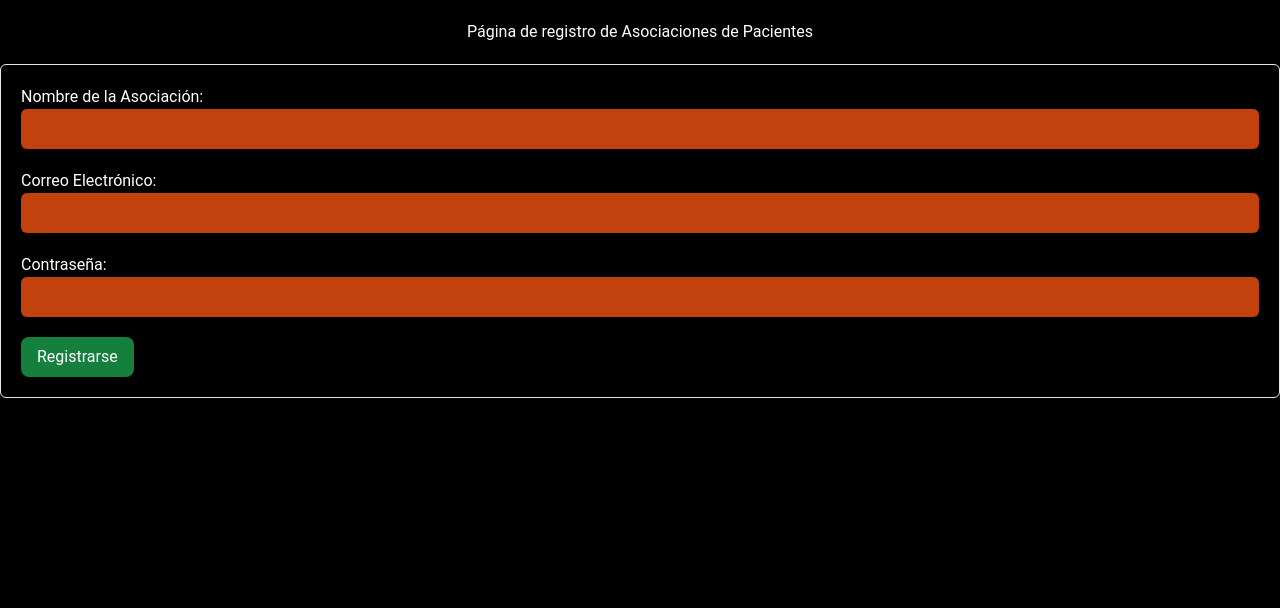
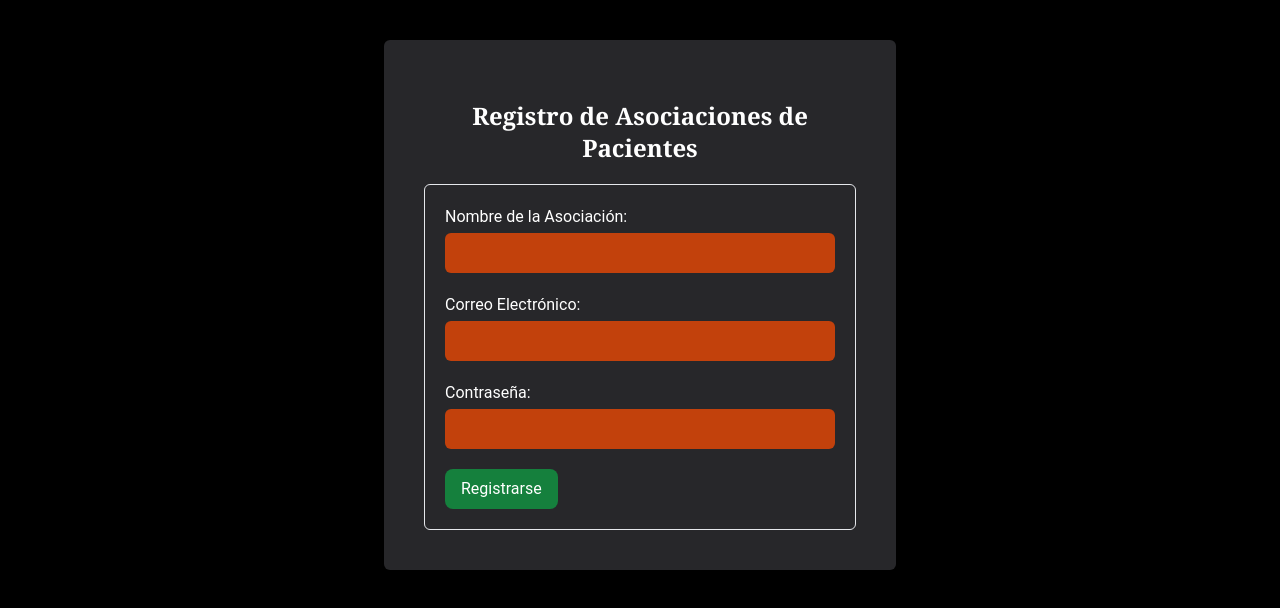
Before and after one commit to ferronmol/asopac, a React (Vite) app in the folder client/: page /association/register in a window 1280 px wide. Shown: the top 608 px of the page. Built offline with nearby package versions, Linux system fonts and the light colour scheme.

Commit message:
register associations page ready

```diff
--- a/client/package.json
+++ b/client/package.json
@@ -10,6 +10,7 @@
     "preview": "vite preview"
   },
   "dependencies": {
+    "axios": "^1.6.8",
     "react": "^18.2.0",
     "react-dom": "^18.2.0",
     "react-hook-form": "^7.51.3",
--- /dev/null
+++ b/client/src/api/auth.js
@@ -0,0 +1,13 @@
+import axios from "axios";
+
+const API = axios.create({ baseURL: "http://localhost:9000/v1" });
+
+export const registerRequest = async (asociacion) => {
+  try {
+    const response = await API.post("/register", asociacion);
+    console.log(response);
+    return response;
+  } catch (error) {
+    console.log(error);
+  }
+};
--- a/client/src/pages/RegisterPage.jsx
+++ b/client/src/pages/RegisterPage.jsx
@@ -1,17 +1,34 @@
 import { useForm } from "react-hook-form";
+import { useState } from "react";
+import { registerRequest } from "../api/auth";
 
 function RegisterPage() {
   const { register, handleSubmit } = useForm();
+  const [successMessage, setSuccessMessage] = useState("");
+
   const onSubmit = async (data) => {
-    console.log(data);
+    console.log("Datos del formulario: ", data);
+    try {
+      const res = await registerRequest(data);
+      console.log("Respuesta del servidor: ", res);
+      setSuccessMessage(res.data.message);
+    } catch (error) {
+      console.log("Error del servidor: ", error);
+    }
   };
+
   return (
-    <div>
-      <h1 className="text-center mt-5">
-        Página de registro de Asociaciones de Pacientes
+    <div className="bg-zinc-800 max-w-lg p-10 rounded-md mx-auto mt-10">
+      <h1 className="text-center mt-5 font-serif text-2xl font-bold">
+        Registro de Asociaciones de Pacientes
       </h1>
+      {successMessage && (
+        <div className="alert alert-success mt-5" role="alert">
+          {successMessage}
+        </div>
+      )}
       <form
-        onSubmit={handleSubmit(onSubmit)}
+        onSubmit={handleSubmit(onSubmit)} // Llama a la función onSubmit
         className="container mt-5 w-50 mx-auto border p-5 rounded-md"
       >
         <div className="mb-5">
@@ -20,7 +37,7 @@ function RegisterPage() {
           </label>
           <input
             type="text"
-            className="w-full bg-orange-700 text-white, px-4 py-2 rounded-md"
+            className="w-full bg-orange-700 text-white, px-4 py-2 rounded-md mt-1"
             id="associationName"
             {...register("associationName", {
               required: true,
@@ -35,7 +52,7 @@ function RegisterPage() {
           </label>
           <input
             type="email"
-            className="w-full bg-orange-700 text-white, px-4 py-2 rounded-md"
+            className="w-full bg-orange-700 text-white, px-4 py-2 rounded-md mt-1"
             id="email"
             {...register("email", {
               required: true,
@@ -51,7 +68,7 @@ function RegisterPage() {
           </label>
           <input
             type="password"
-            className="w-full bg-orange-700 text-white, px-4 py-2 rounded-md"
+            className="w-full bg-orange-700 text-white, px-4 py-2 rounded-md mt-1"
             id="password"
             {...register("password", {
               required: true,
```
Also changed, not shown: 2 other files (tests, documents, lock files or other folders).
